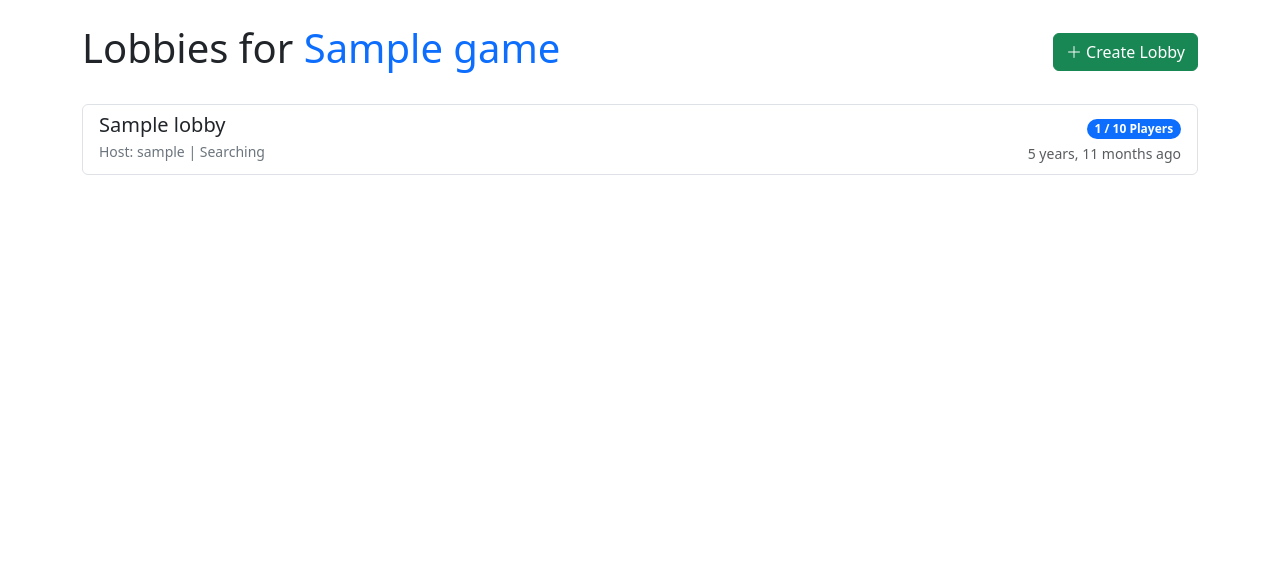
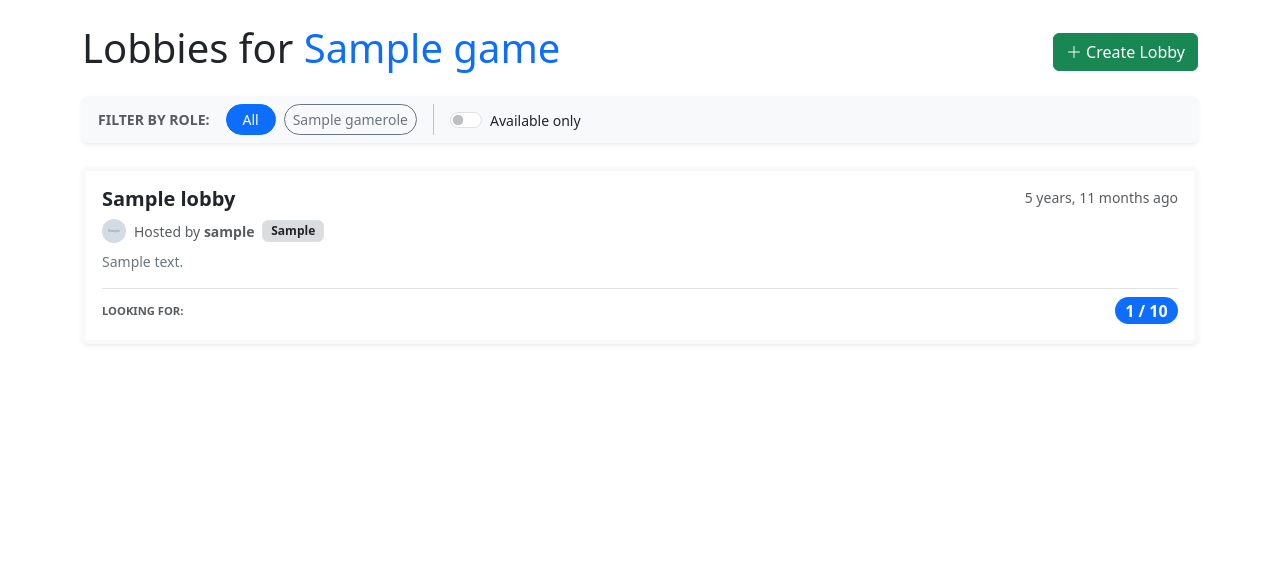
Before and after one commit to tigersaymon/lfg-teammate-finder, a Django app: a page that uses templates/lobbies/lobby_list.html in a window 1280 px wide. Shown: the part 56-640 px from the top of the page. Run offline with Django 5.2, Linux system fonts and the light colour scheme; tables that the repository leaves empty hold one stand-in row (values such as "Sample post"); grey boxes marked "Sample" are stand-in pictures; some libraries are stand-ins or nearby versions.

Commit message:
feat: enhance lobby list UI with host rank, description, and role icons

```diff
--- a/lobbies/views.py
+++ b/lobbies/views.py
@@ -1,13 +1,14 @@
 from django.contrib import messages
 from django.contrib.auth.mixins import LoginRequiredMixin, UserPassesTestMixin
 from django.db import transaction
-from django.db.models import Count, Q, F
+from django.db.models import Count, Q, F, Subquery, OuterRef, IntegerField, Prefetch
+from django.db.models.functions import Coalesce
 from django.http import HttpResponse, HttpResponseForbidden
 from django.shortcuts import render, get_object_or_404, redirect
 from django.urls import reverse, reverse_lazy
 from django.views import generic, View
 
-from games.models import Game, UserGameProfile
+from games.models import Game, UserGameProfile, GameRole
 from lobbies.forms import LobbyForm
 from lobbies.models import Lobby, Slot
 
@@ -43,14 +44,39 @@ class LobbyListView(generic.ListView):
         else:
             queryset = queryset.filter(is_public=True)
 
+        role_id = self.request.GET.get("role")
+        if role_id:
+            queryset = queryset.filter(
+                slots__player__isnull=True
+            ).filter(
+                Q(slots__required_role_id=role_id) |
+                Q(slots__required_role__isnull=True)
+            ).distinct()
+
+        filled_slots_subquery = Slot.objects.filter(
+            lobby=OuterRef("pk"),
+            player__isnull=False
+        ).values("lobby").annotate(
+            count=Count("id")
+        ).values("count")
+
         queryset = queryset.select_related(
             "host", "game"
         ).annotate(
-            filled_slots_count=Count("slots", filter=Q(slots__player__isnull=False))
+            filled_slots_count=Coalesce(
+                Subquery(filled_slots_subquery),
+                0,
+                output_field=IntegerField()
+            )
         ).prefetch_related(
             "slots__player",
-            "slots__required_role"
-        ).order_by('-created_at')
+            "slots__required_role",
+            Prefetch(
+                "host__game_profiles",
+                queryset=UserGameProfile.objects.filter(game=self.game),
+                to_attr="host_profile_cache"
+            )
+        ).order_by("-created_at")
 
         if self.request.GET.get("available_only"):
             queryset = queryset.filter(filled_slots_count__lt=F("size"))
@@ -60,7 +86,12 @@ class LobbyListView(generic.ListView):
     def get_context_data(self, **kwargs):
         context = super().get_context_data(**kwargs)
         context["game"] = self.game
-        # context["games"] = Game.objects.all()
+        context["roles"] = GameRole.objects.filter(game=self.game).order_by("order")
+
+        current_role_id = self.request.GET.get("role")
+        if current_role_id:
+            context["current_role_id"] = int(current_role_id)
+
         return context
 
 
@@ -103,6 +134,22 @@ class LobbyCreateView(LoginRequiredMixin, generic.CreateView):
             host_role = form.cleaned_data.get("host_role")
             if host_role:
                 self.object.slots.filter(order=1).update(required_role=host_role)
+
+            needed_roles = form.cleaned_data.get("needed_roles")
+            if needed_roles:
+                empty_slots = list(
+                    self.object.slots.exclude(order=1)
+                    .order_by("order")[:len(needed_roles)]
+                )
+
+                slots_to_update = []
+                for i, role in enumerate(needed_roles):
+                    if i < len(empty_slots):
+                        empty_slots[i].required_role = role
+                        slots_to_update.append(empty_slots[i])
+
+                if slots_to_update:
+                    Slot.objects.bulk_update(slots_to_update, ["required_role"])
 
         return redirect(self.get_success_url())
 
@@ -224,7 +271,6 @@ class JoinSlotView(LoginRequiredMixin, SlotActionMixin, View):
             messages.success(request, f"You joined as {slot.role_name}!")
 
             if request.headers.get("HX-Request"):
-
                 player_profile = request.user.game_profiles.filter(game=lobby.game).first()
 
                 return render(request, "lobbies/partials/slot_card.html", {
--- a/templates/lobbies/lobby_list.html
+++ b/templates/lobbies/lobby_list.html
@@ -1,37 +1,131 @@
 {% extends "base.html" %}
 
 {% block content %}
-  <div class="d-flex justify-content-between align-items-center mb-4">
+  <div class="d-flex justify-content-between align-items-center mb-3">
     <h1>Lobbies for <span class="text-primary">{{ game.title }}</span></h1>
     <a href="{% url 'lobbies:lobby-create' game.slug %}" class="btn btn-success">
       <i class="bi bi-plus-lg"></i> Create Lobby
     </a>
   </div>
 
+  <div class="card mb-4 border-0 shadow-sm bg-light">
+    <div class="card-body py-2">
+      <div class="d-flex gap-2 align-items-center flex-wrap">
+        <span class="text-muted small fw-bold text-uppercase me-2">Filter by Role:</span>
+
+        <a href="?available_only={{ request.GET.available_only }}"
+           class="btn btn-sm {% if not current_role_id %}btn-primary{% else %}btn-outline-secondary{% endif %} rounded-pill px-3">
+          All
+        </a>
+
+        {% for role in roles %}
+          <a href="?role={{ role.id }}&available_only={{ request.GET.available_only }}"
+             class="btn btn-sm {% if current_role_id == role.id %}btn-primary{% else %}btn-outline-secondary{% endif %} rounded-pill d-flex align-items-center gap-1">
+            {% if role.icon %}
+              <img src="{{ role.icon.url }}" alt="" style="width: 16px; height: 16px;">
+            {% endif %}
+            {{ role.name }}
+          </a>
+        {% endfor %}
+
+        <div class="vr mx-2"></div>
+
+        <form method="get" class="d-flex align-items-center">
+          {% if current_role_id %}
+            <input type="hidden" name="role" value="{{ current_role_id }}">
+          {% endif %}
+          <div class="form-check form-switch mb-0">
+            <input class="form-check-input" type="checkbox" name="available_only" id="availableCheck"
+                   onchange="this.form.submit()" {% if request.GET.available_only %}checked{% endif %}>
+            <label class="form-check-label small" for="availableCheck">Available only</label>
+          </div>
+        </form>
+      </div>
+    </div>
+  </div>
+
   <div class="list-group">
     {% for lobby in lobbies %}
-      <a href="{% url 'lobbies:lobby-detail' game.slug lobby.invite_link %}" class="list-group-item list-group-item-action d-flex justify-content-between align-items-center"
+      <a href="{% url 'lobbies:lobby-detail' game.slug lobby.invite_link %}"
+         class="list-group-item list-group-item-action p-3 mb-2 rounded shadow-sm border-start border-4 {% if lobby.host == user %}border-primary{% else %}border-light{% endif %}"
          aria-current="true">
-        <div>
-          <div class="d-flex w-100 justify-content-between">
-            <h5 class="mb-1">{{ lobby.title }}</h5>
-          </div>
-          <p class="mb-1 text-secondary small">
-            Host: {{ lobby.host.username }} | {{ lobby.get_status_display }}
-          </p>
+
+        <div class="d-flex justify-content-between align-items-start mb-2">
+            <div>
+                <div class="d-flex align-items-center gap-2 mb-1">
+                    {% if not lobby.is_public %}
+                        <i class="bi bi-lock-fill text-warning" title="Private Lobby"></i>
+                    {% endif %}
+                    <h5 class="mb-0 fw-bold">{{ lobby.title }}</h5>
+                </div>
+
+                <div class="d-flex align-items-center mt-2">
+                    {% if lobby.host.avatar %}
+                        <img src="{{ lobby.host.avatar.url }}" class="rounded-circle me-2" width="24" height="24">
+                    {% else %}
+                        <i class="bi bi-person-circle text-secondary me-2 fs-5"></i>
+                    {% endif %}
+
+                    <span class="text-muted small me-2">Hosted by <strong>{{ lobby.host.username }}</strong></span>
+
+                    {% if lobby.host.host_profile_cache %}
+                        <span class="badge bg-secondary bg-opacity-25 text-dark border" style="font-size: 0.75rem;">
+                            {{ lobby.host.host_profile_cache.0.rank }}
+                        </span>
+                    {% endif %}
+                </div>
+            </div>
+
+            <small class="text-muted">{{ lobby.created_at|timesince }} ago</small>
         </div>
 
-        <div class="text-end">
-                <span class="badge bg-primary rounded-pill">
-                    {{ lobby.filled_slots_count }} / {{ lobby.size }} Players
+        {% if lobby.description %}
+            <p class="mb-3 text-secondary small text-truncate" style="max-width: 85%;">
+                {{ lobby.description }}
+            </p>
+        {% else %}
+            <div class="mb-3"></div> {% endif %}
+
+        <div class="d-flex justify-content-between align-items-end border-top pt-2 mt-2">
+
+            <div>
+                <small class="text-muted d-block mb-1 text-uppercase fw-bold" style="font-size: 0.7rem;">Looking for:</small>
+                <div class="d-flex gap-1">
+                    {% for slot in lobby.slots.all %}
+                        {% if not slot.player %}
+                            <div class="position-relative" title="{% if slot.required_role %}Need: {{ slot.required_role.name }}{% else %}Flex / Any{% endif %}" data-bs-toggle="tooltip">
+                                {% if slot.required_role and slot.required_role.icon %}
+                                    <img src="{{ slot.required_role.icon.url }}" class="rounded border p-1" style="width: 32px; height: 32px; background: #f8f9fa;">
+                                {% else %}
+                                    <div class="rounded border d-flex align-items-center justify-content-center text-muted" style="width: 32px; height: 32px; background: #f8f9fa;">
+                                        <i class="bi bi-question-lg"></i>
+                                    </div>
+                                {% endif %}
+                            </div>
+                        {% endif %}
+                    {% endfor %}
+
+                    {% if lobby.filled_slots_count == lobby.size %}
+                        <span class="badge bg-success d-flex align-items-center" style="height: 32px;">Full Squad <i class="bi bi-check-all ms-1"></i></span>
+                    {% endif %}
+                </div>
+            </div>
+
+            <div class="text-end">
+                <span class="badge {% if lobby.filled_slots_count == lobby.size %}bg-success{% else %}bg-primary{% endif %} rounded-pill fs-6">
+                    {{ lobby.filled_slots_count }} / {{ lobby.size }}
                 </span>
-          <small class="d-block text-muted mt-1">{{ lobby.created_at|timesince }} ago</small>
+            </div>
         </div>
       </a>
     {% empty %}
       <div class="text-center py-5">
-        <h3>No active lobbies found 😢</h3>
-        <p>Be the first one to create a lobby!</p>
+        <div class="text-muted mb-3"><i class="bi bi-joystick fs-1"></i></div>
+        <h3>No lobbies found</h3>
+        <p class="text-muted">Try changing filters or create a new one!</p>
+        {% if current_role_id or request.GET.available_only %}
+          <a href="?" class="btn btn-outline-primary">Clear Filters</a>
+        {% endif %}
       </div>
     {% endfor %}
   </div>
```
Also changed, not shown: lobbies/forms.py (+11 -2 lines), templates/lobbies/lobby_form.html (+19 -6 lines), templates/lobbies/partials/slot_card.html (+22 -10 lines).
